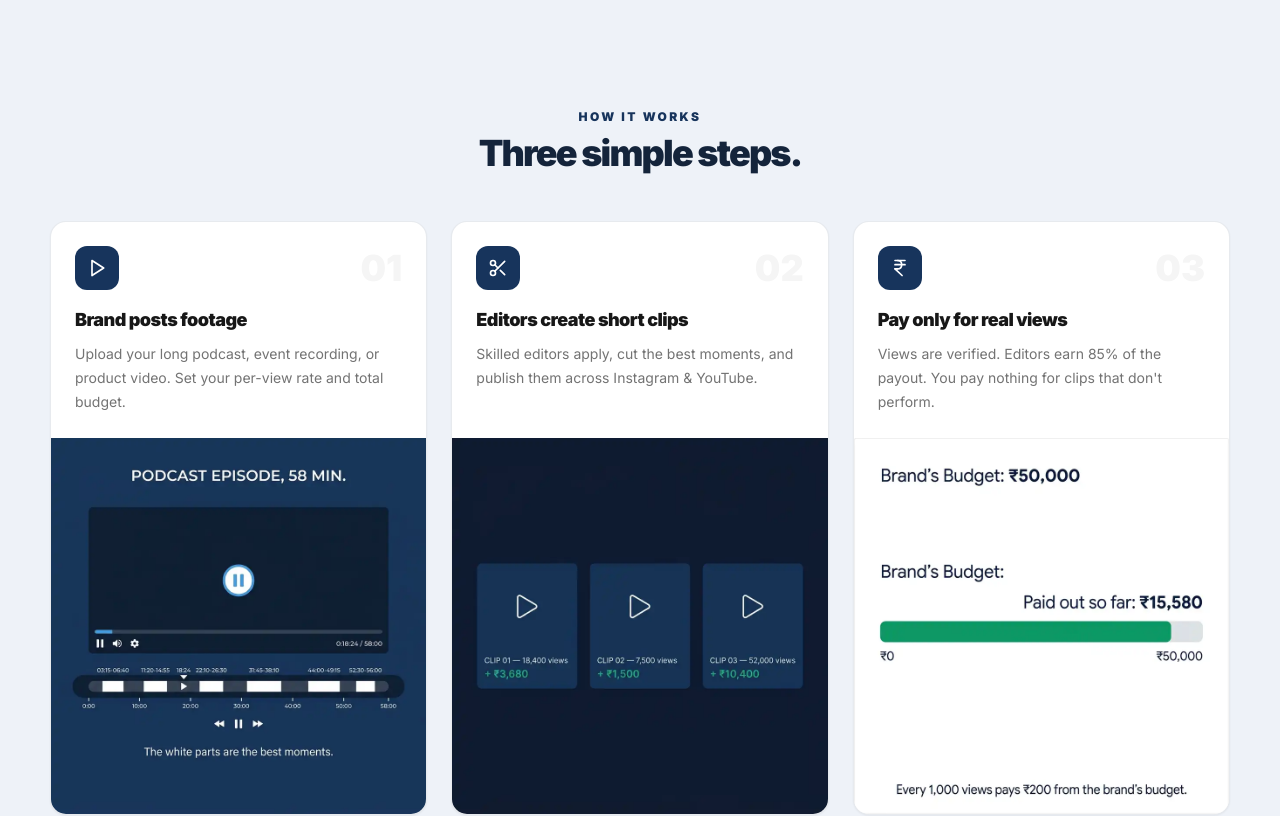
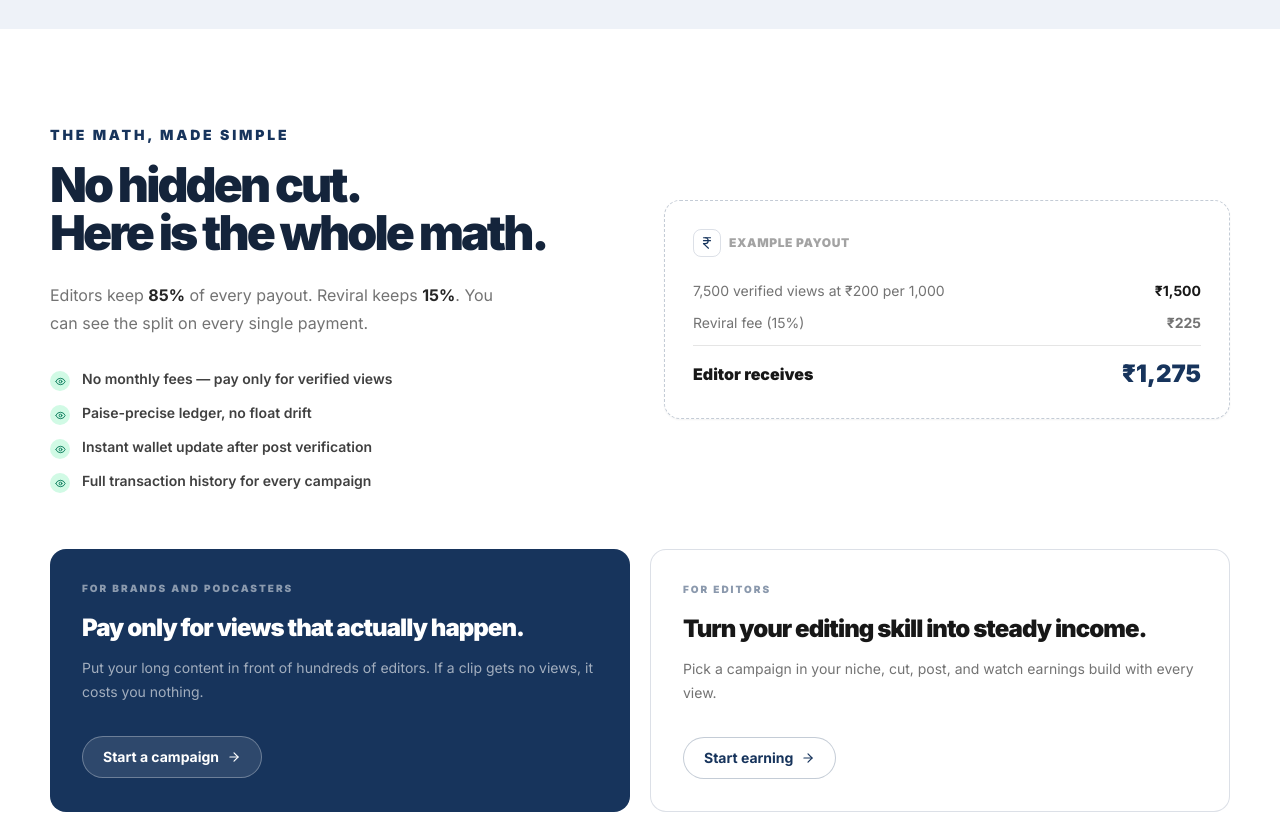
Before and after one commit to shahidmhd/Creatorflow-, a Next.js app in the folder apps/web/: page / in a window 1280 px wide. Shown: the part 1460-2276 px from the top of the page. Built offline with nearby package versions, Linux system fonts and the light colour scheme; no server answers.

Commit message:
refactor(web): remove redundant how it works section from landing page

```diff
--- a/apps/web/app/page.tsx
+++ b/apps/web/app/page.tsx
@@ -9,7 +9,6 @@ import {
   Mail,
   ShieldCheck,
   X,
-  Play,
   Eye,
   IndianRupee,
   Scissors,
@@ -349,87 +348,7 @@ function HomeContent() {
           </div>
         </section>
 
-        {/* ══════════════════════════════════════════════════
-            HOW IT WORKS — 3 visual cards with images
-        ══════════════════════════════════════════════════ */}
-        <section className="bg-surface py-16 md:py-20">
-          <div className="container">
-            <p className="text-center text-xs font-black uppercase tracking-[.2em] text-navy mb-2">How it works</p>
-            <h2 className="text-center text-3xl md:text-4xl font-black tracking-[-0.05em] mb-12">
-              Three simple steps.
-            </h2>
-            <div className="grid gap-6 md:grid-cols-3">
-              {/* Step 1 — with video image */}
-              <div className="rounded-2xl border border-navy/10 bg-white shadow-sm flex flex-col overflow-hidden">
-                <div className="p-6 flex-1">
-                  <div className="flex items-center justify-between mb-4">
-                    <span className="grid h-11 w-11 place-items-center rounded-xl bg-navy text-white">
-                      <Play size={20} />
-                    </span>
-                    <span className="text-4xl font-black text-neutral-100 leading-none">01</span>
-                  </div>
-                  <h3 className="text-lg font-black tracking-[-0.03em] text-neutral-900 mb-2">Brand posts footage</h3>
-                  <p className="text-sm leading-6 text-neutral-500">
-                    Upload your long podcast, event recording, or product video. Set your per-view rate and total budget.
-                  </p>
-                </div>
-                <Image
-                  src="/how_step1_video.webp"
-                  alt="Long video timeline with highlighted best moments"
-                  width={520}
-                  height={200}
-                  className="w-full object-cover"
-                />
-              </div>
 
-              {/* Step 2 — with clips image */}
-              <div className="rounded-2xl border border-navy/10 bg-white shadow-sm flex flex-col overflow-hidden">
-                <div className="p-6 flex-1">
-                  <div className="flex items-center justify-between mb-4">
-                    <span className="grid h-11 w-11 place-items-center rounded-xl bg-navy text-white">
-                      <Scissors size={20} />
-                    </span>
-                    <span className="text-4xl font-black text-neutral-100 leading-none">02</span>
-                  </div>
-                  <h3 className="text-lg font-black tracking-[-0.03em] text-neutral-900 mb-2">Editors create short clips</h3>
-                  <p className="text-sm leading-6 text-neutral-500">
-                    Skilled editors apply, cut the best moments, and publish them across Instagram &amp; YouTube.
-                  </p>
-                </div>
-                <Image
-                  src="/how_step2_clips.webp"
-                  alt="Three video clips with view counts and earnings"
-                  width={520}
-                  height={180}
-                  className="w-full object-cover"
-                />
-              </div>
-
-              {/* Step 3 — with payout image */}
-              <div className="rounded-2xl border border-navy/10 bg-white shadow-sm flex flex-col overflow-hidden">
-                <div className="p-6 flex-1">
-                  <div className="flex items-center justify-between mb-4">
-                    <span className="grid h-11 w-11 place-items-center rounded-xl bg-navy text-white">
-                      <IndianRupee size={20} />
-                    </span>
-                    <span className="text-4xl font-black text-neutral-100 leading-none">03</span>
-                  </div>
-                  <h3 className="text-lg font-black tracking-[-0.03em] text-neutral-900 mb-2">Pay only for real views</h3>
-                  <p className="text-sm leading-6 text-neutral-500">
-                    Views are verified. Editors earn 85% of the payout. You pay nothing for clips that don&apos;t perform.
-                  </p>
-                </div>
-                <Image
-                  src="/how_step3_payout.webp"
-                  alt="Budget progress bar showing paid out views"
-                  width={520}
-                  height={140}
-                  className="w-full object-cover"
-                />
-              </div>
-            </div>
-          </div>
-        </section>
 
         {/* ══════════════════════════════════════════════════
             TRANSPARENT MATH
```
